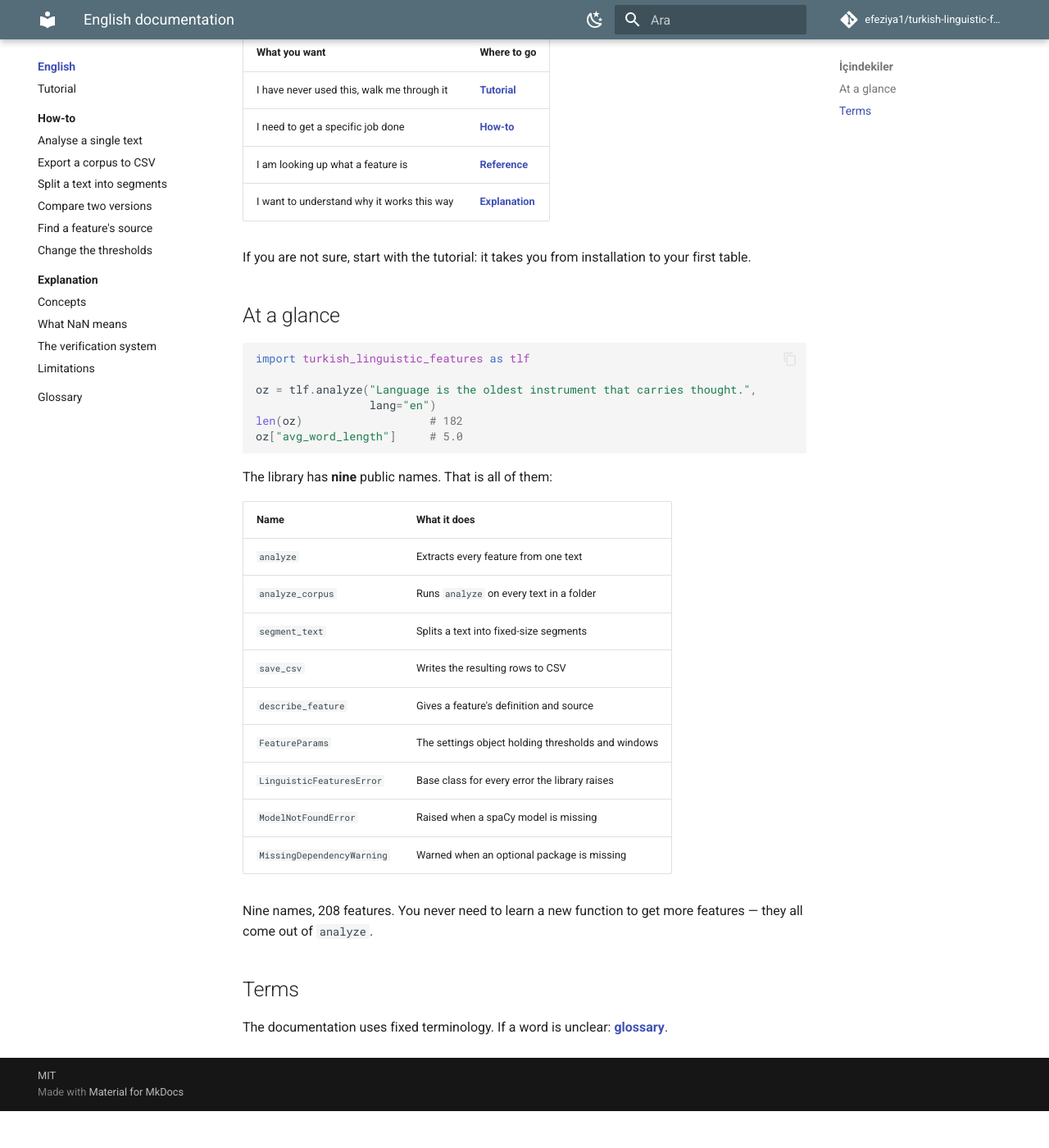
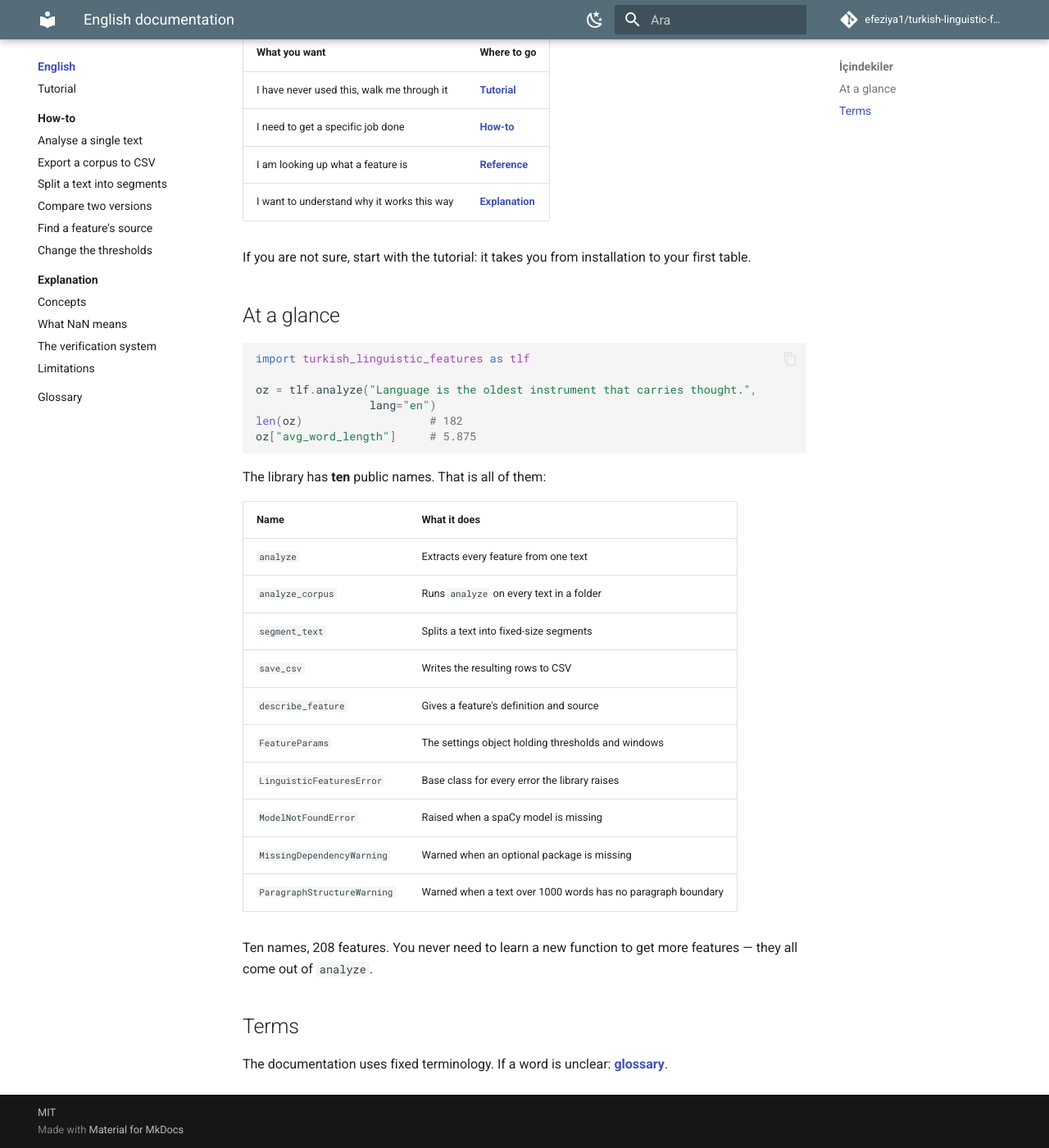
Before and after one commit to efeziya1/turkish-linguistic-features, an MkDocs documentation site: the page built from docs/en/index.md, in a window 1280 px wide and 1400 px high, scrolled down 228 px. Shown: the whole window at 82% size. Built offline with MkDocs 1.6.1 and Material for MkDocs 9.7.7, drawn with Linux system fonts in a browser that asks for light colours; comment, search, counter and statistics services are not loaded; before the commit the page ends 1583 px from its top, so only the background shows below that.

Commit message:
docs: örnek çıktıları, genel ad sayısını ve test sayısını düzelt
- README ve giriş sayfalarındaki tek cümlelik örnek, eğitimdeki üç
  cümlelik metnin sonuçlarını gösteriyordu. Gerçek çıktı: TR
  avg_word_length 5.8571, atesman 77.2479; EN avg_word_length 5.875.
- ParagraphStructureWarning eklendiğinden beri __all__ on ad; "dokuz/nine"
  geçen her yer güncellendi, uyarı API tablosuna ve `warn` satırına girdi.
- README'deki test sayısı 715 → 727 (+1 slow, varsayılan koşuda atlanır).

````diff
--- a/docs/en/index.md
+++ b/docs/en/index.md
@@ -21,10 +21,10 @@ import turkish_linguistic_features as tlf
 oz = tlf.analyze("Language is the oldest instrument that carries thought.",
                  lang="en")
 len(oz)                   # 182
-oz["avg_word_length"]     # 5.0
+oz["avg_word_length"]     # 5.875
 ```
 
-The library has **nine** public names. That is all of them:
+The library has **ten** public names. That is all of them:
 
 | Name | What it does |
 |---|---|
@@ -37,8 +37,9 @@ The library has **nine** public names. That is all of them:
 | `LinguisticFeaturesError` | Base class for every error the library raises |
 | `ModelNotFoundError` | Raised when a spaCy model is missing |
 | `MissingDependencyWarning` | Warned when an optional package is missing |
+| `ParagraphStructureWarning` | Warned when a text over 1000 words has no paragraph boundary |
 
-Nine names, 208 features. You never need to learn a new function to get
+Ten names, 208 features. You never need to learn a new function to get
 more features — they all come out of `analyze`.
 
 ## Terms
--- a/turkish_linguistic_features/__init__.py
+++ b/turkish_linguistic_features/__init__.py
@@ -33,7 +33,7 @@ from .params import FeatureParams
 
 __version__ = "0.1.0"
 
-# API-SOZLESMESI.md §1 — dokuz adın hepsi burada (T27 ile tamamlandı).
+# API-SOZLESMESI.md §1 — on adın hepsi burada (T27 ile tamamlandı; ParagraphStructureWarning sonradan eklendi).
 __all__ = [
     # Analiz
     "analyze",
````
Also changed, not shown: README.md (+6 -5 lines), docs/index.md (+2 -2 lines), docs/reference/api.md (+4 -3 lines), docs/reference/index.md (+1 -1 lines), docs/tr/index.md (+4 -3 lines).
